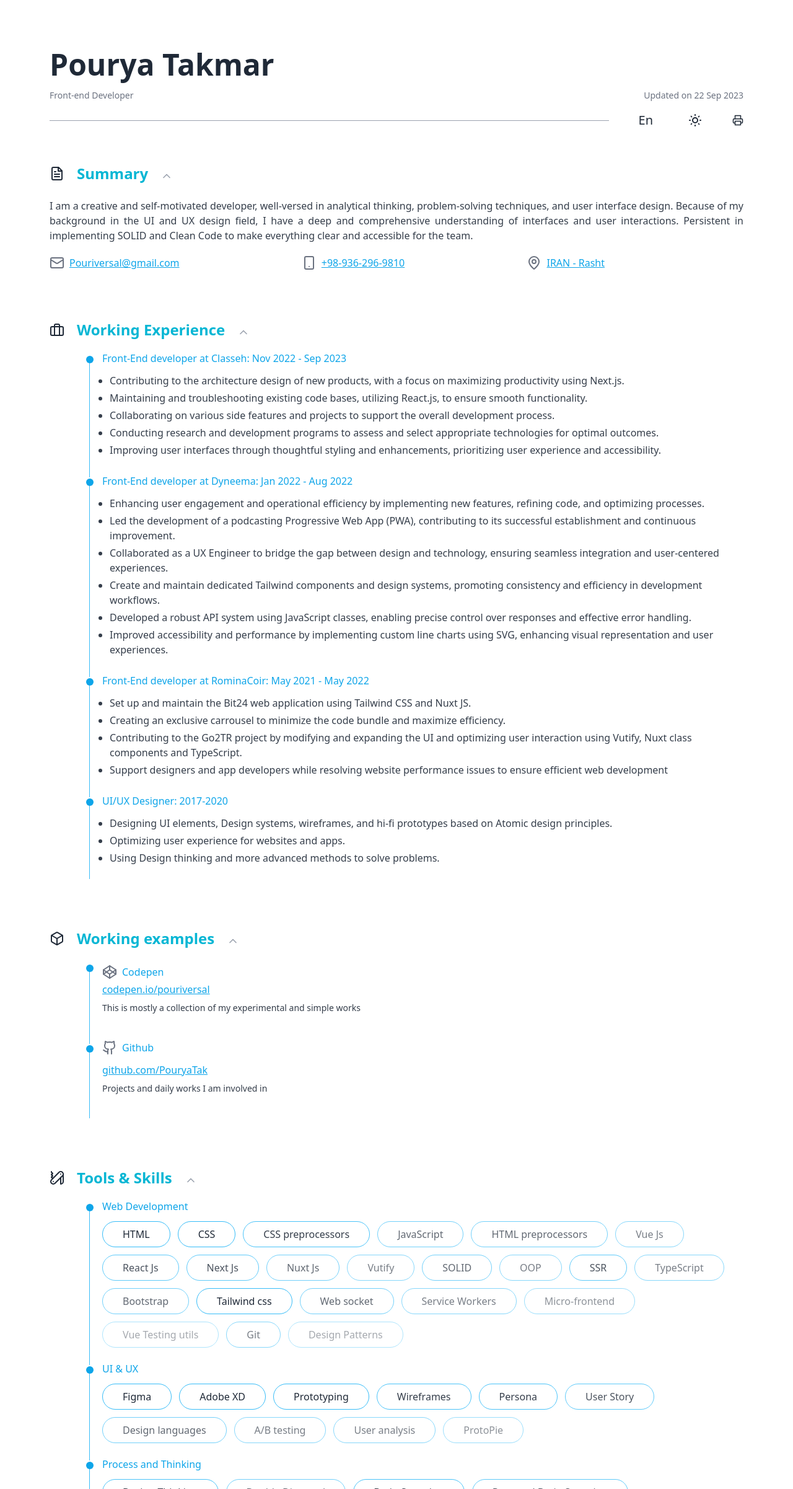
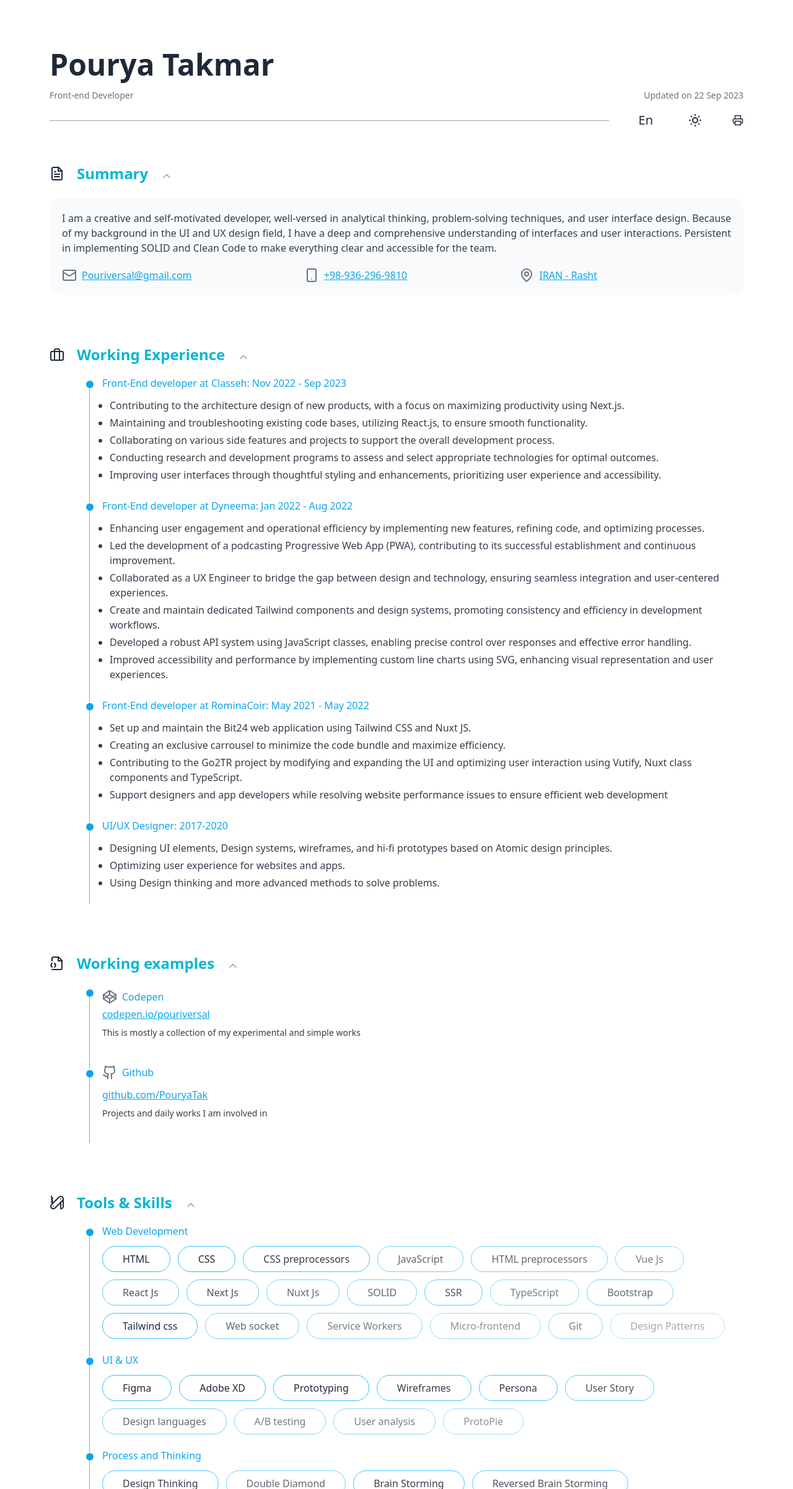
Before and after one commit to PouryaTak/portfolio-nextjs, a Next.js app: page / in a window 1280 px wide. Shown: the top 2402 px of the page at 62% size. Built offline with nearby package versions, Linux system fonts and the light colour scheme; no server answers.

Commit message:
fix: change some content

```diff
--- a/src/components/accordion.tsx
+++ b/src/components/accordion.tsx
@@ -6,10 +6,12 @@ export default function Accordion({
   children,
   title,
   icon,
+  showBackground,
 }: {
   children: React.ReactNode;
   title: string;
   icon: any;
+  showBackground?: boolean;
 }) {
   const [isToggled, setIsToggled] = useState(true);
   const [contentHeight, setContentHeight] = useState(0);
@@ -26,22 +28,15 @@ export default function Accordion({
 
   return (
     <div className="mb-20">
-      <button
-        className="title flex items-center gap-5 hover:opacity-80"
-        onClick={() => setIsToggled((current) => !current)}
-      >
+      <button className="title flex items-center gap-5 hover:opacity-80" onClick={() => setIsToggled((current) => !current)}>
         {icon}
         <span className="text-2xl dark:text-cyan-400 text-cyan-500 font-semibold user-select-none">{title}</span>
         <ChevronDown
-          className={`print:hidden mt-2 transition-transform duration-300 text-gray-400 ${
-            isToggled && "rotate-180"
-          }`}
+          className={`print:hidden mt-2 transition-transform duration-300 text-gray-400 ${isToggled && "rotate-180"}`}
           size={20}
           aria-hidden={true}
         />
-        <span className="sr-only">
-          {isToggled ? "close list" : "open list"}
-        </span>
+        <span className="sr-only">{isToggled ? "close list" : "open list"}</span>
       </button>
       <div
         className={`transition-all duration-300 overflow-hidden user-select-none ${
@@ -49,7 +44,9 @@ export default function Accordion({
         }`}
         style={{ "--height": `${contentHeight}px` } as React.CSSProperties}
       >
-        <div ref={content}>{children}</div>
+        <div ref={content} className={showBackground ? "lg:p-5 rounded-2xl lg:bg-slate-50 lg:dark:bg-neutral-700/20" : ""}>
+          {children}
+        </div>
       </div>
     </div>
   );
--- a/src/components/examples-section.tsx
+++ b/src/components/examples-section.tsx
@@ -1,7 +1,7 @@
 import React from "react";
 import Accordion from "./accordion";
 import ListItem from "./list-item";
-import { Box, Codepen, Github } from "lucide-react";
+import { Codepen, FileJson2, Github } from "lucide-react";
 
 const icons: any = {
   Codepen: <Codepen className="dark:text-sky-100 text-gray-500 h-10" />,
@@ -13,7 +13,7 @@ export default function Examples({ dictionaries }: { dictionaries: any }) {
     <section>
       <Accordion
         title={dictionaries.works.title}
-        icon={<Box className="dark:text-white text-gray-800" />}
+        icon={<FileJson2 className="dark:text-white text-gray-800" />}
       >
         {dictionaries.works.content.map((work: any, idx: string) => (
           <ListItem title={work.title} icon={icons[work.title]} key={idx}>
--- a/src/components/summary-section.tsx
+++ b/src/components/summary-section.tsx
@@ -5,17 +5,17 @@ import { FileText, Mail, MapPin, Smartphone } from "lucide-react";
 export default function Summary({ dictionaries }: { dictionaries: any }) {
   return (
     <section>
-      <Accordion
-        title={dictionaries.summary.title}
-        icon={<FileText className="dark:text-white text-gray-800" />}
-      >
+      <Accordion showBackground title={dictionaries.summary.title} icon={<FileText className="dark:text-white text-gray-800" />}>
         <p className="dark:text-white text-gray-800 font-normal opacity-90 text-justify mb-5">
           {dictionaries.summary.content.about}
         </p>
         <div className="flex flex-col justify-between lg:items-center gap-3 items-start w-full lg:w-4/5 lg:flex-row ltr">
           <div className="flex dark:text-white text-gray-800 gap-2 items-center ltr">
             <Mail className="dark:text-sky-100 text-gray-500" />
-            <a href="mailto:pooriversal@gmail.com" className="dark:text-sky-200 text-sky-500 underline font-medium dark:font-normal">
+            <a
+              href="mailto:pooriversal@gmail.com"
+              className="dark:text-sky-200 text-sky-500 underline font-medium dark:font-normal"
+            >
               {dictionaries.summary.content.email}
             </a>
           </div>
@@ -27,7 +27,10 @@ export default function Summary({ dictionaries }: { dictionaries: any }) {
           </div>
           <div className="flex dark:text-white text-gray-800 gap-2 items-center ltr">
             <MapPin className="dark:text-sky-100 text-gray-500" />
-            <a href="https://goo.gl/maps/BodBqXXqN3yaKkoH8" className="dark:text-sky-200 text-sky-500 underline font-medium dark:font-normal">
+            <a
+              href="https://goo.gl/maps/BodBqXXqN3yaKkoH8"
+              className="dark:text-sky-200 text-sky-500 underline font-medium dark:font-normal"
+            >
               {dictionaries.summary.content.location}
             </a>
           </div>
--- a/src/dictionaries/en-US/en-US.json
+++ b/src/dictionaries/en-US/en-US.json
@@ -121,16 +121,8 @@
                       "score": "7"
                   },
                   {
-                      "title": "Vutify",
-                      "score": "6"
-                  },
-                  {
                       "title": "SOLID",
                       "score": "7"
-                  },
-                  {
-                      "title": "OOP",
-                      "score": "6"
                   },
                   {
                       "title": "SSR",
@@ -159,10 +151,6 @@
                   {
                       "title": "Micro-frontend",
                       "score": "5"
-                  },
-                  {
-                      "title": "Vue Testing utils",
-                      "score": "4"
                   },
                   {
                       "title": "Git",
--- a/src/dictionaries/fa-IR/fa-IR.json
+++ b/src/dictionaries/fa-IR/fa-IR.json
@@ -120,16 +120,8 @@
                   "score": "7"
               },
               {
-                  "title": "Vutify",
-                  "score": "6"
-              },
-              {
                   "title": "SOLID",
                   "score": "7"
-              },
-              {
-                  "title": "OOP",
-                  "score": "6"
               },
               {
                   "title": "SSR",
@@ -158,10 +150,6 @@
               {
                   "title": "Micro-frontend",
                   "score": "5"
-              },
-              {
-                  "title": "Vue Testing utils",
-                  "score": "4"
               },
               {
                   "title": "Git",
```
